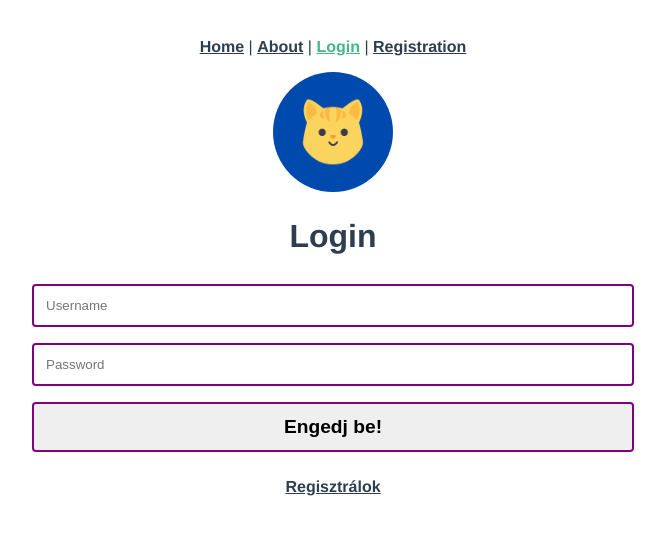
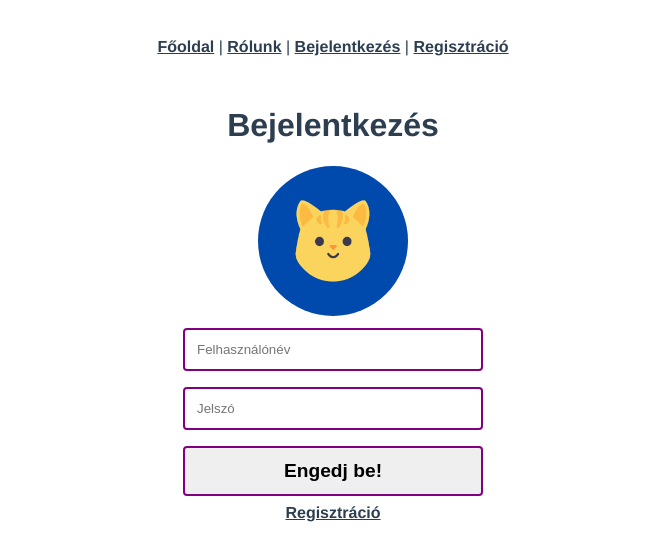
Before and after one commit to mrbalazs5/integralt_szoftverrendszerek_feladat, a Vue app in the folder frontend/: page /login in a window 1280 px wide. Shown: the top 560 px of the page, without its empty margins (307-972 px from the left). Built offline with nearby package versions, Linux system fonts and the light colour scheme.

Commit message:
global fixes

```diff
--- a/frontend/src/App.vue
+++ b/frontend/src/App.vue
@@ -3,17 +3,16 @@
 </script>
 
 <template>
-
     <div id="nav">
-      <RouterLink to="/">Home</RouterLink> |
-      <RouterLink to="/about">About</RouterLink> |
-      <RouterLink to="/login">Login</RouterLink> |
-      <RouterLink to="/regist">Registration</RouterLink>
+        <RouterLink to="/">Főoldal</RouterLink> |
+        <RouterLink to="/about">Rólunk</RouterLink> |
+        <RouterLink to="/login">Bejelentkezés</RouterLink> |
+        <RouterLink to="/registration">Regisztráció</RouterLink>
+    </div>
 
     <main>
         <RouterView />
     </main>
-  </div>
 </template>
 
 <style>
@@ -25,19 +24,13 @@
       color: #2c3e50;
       background: #FFFFFF;
     }
+
     #nav {
       padding: 30px;
     }
-#nav a {
+
+    a {
       font-weight: bold;
       color: #2c3e50;
     }
-#nav a.router-link-exact-active {
-  color: #42b983;
-}
-
-.container {
-  padding: 2px 16px;
-}
-
 </style>
--- a/frontend/src/pages/AboutPage.vue
+++ b/frontend/src/pages/AboutPage.vue
@@ -1,7 +1,14 @@
 <template>
   <div class="AboutPage page">
-    <h1>This is an about page</h1>
+    <h1>Rólunk</h1>
+    <p>Chat alkalmazás, ahol még focizhattok is ;)</p>
   </div>
 </template>
 
+<script lang="ts">
+    export default {
+        name: 'AboutPage'
+    }
+</script>
+
 <style></style>
--- a/frontend/src/pages/HomePage.vue
+++ b/frontend/src/pages/HomePage.vue
@@ -1,6 +1,10 @@
 <template>
   <div class="HomePage page">
-    Welcome
+    <div class="welcome-content">
+      <h1>Üdvözöllek!</h1>
+      <p>Ahhoz, hogy chatelj és játszhass jelentkezz be!</p>
+      <RouterLink to="/login">Bejelentkezés</RouterLink>
+    </div>
   </div>
 </template>
 
@@ -43,3 +47,10 @@
         },
     }
 </script>
+
+<style scoped>
+  .welcome-content p {
+    padding: 0;
+    margin: 0;
+  }
+</style>
--- a/frontend/src/pages/LoginPage.vue
+++ b/frontend/src/pages/LoginPage.vue
@@ -1,45 +1,51 @@
 <template>
-    <div id="login">
+    <div class="LoginPage page">
+        <h1>Bejelentkezés</h1>
+
         <form id="login-form" class="login-form" @submit.prevent="processForm(loginData)">
-            <div>
-              <p>
             <img src="../img/c(h)at.png" alt="Avatar" class="avatar">
-              </p>
+
+            <div class="form-group">
+                <div class="input-wrapper">
+                    <input type="text" name="username" placeholder="Felhasználónév" />
                 </div>
-            <div class="form-group">
-                <h1>Login</h1>
-                <div>
-                    <input type="text" name="username" placeholder="Username" />
+                <div class="input-wrapper">
+                    <input type="password" name="password" placeholder="Jelszó" />
                 </div>
-                <div>
-                    <input type="password" name="password" placeholder="Password" />
-                </div>
-                <div>
+                <div class="input-wrapper">
                     <input type="submit" value="Engedj be!">
                 </div>
             </div>
         </form>
-        <br />
-        <a href="regist">Regisztrálok</a>
+
+        <RouterLink to="/registration">Regisztráció</RouterLink>
     </div>
+</template>
 
-</template>
+<script lang="ts">
+    export default {
+        name: 'LoginPage'
+    }
+</script>
 
 
 <style scoped>
     input, select {
-    width: 50%;
+        width: 100%;
         padding: 12px;
         margin: 8px 0;
         box-sizing: border-box;
         border-radius: 4px;
         border: 2px solid purple;
         alignment: center;
+        transition: 0.5s;
     }
+
     option {
         padding: 12px;
         margin: 8px 0;
     }
+
     label {
         padding: 12px 12px 12px 0;
         display: inline-block;
@@ -49,20 +55,28 @@
         font-weight: bold;
         font-size: larger;
     }
+
     input:focus {
         background-color: lightblue;
     }
+
     input[type = submit] {
         font-weight: bold;
         font-size: larger;
     }
+
     input[type=submit]:hover {
         background-color: #45a049;
         color: white;
     }
 
-  img{
-      width: 10%;
+    img {
+        max-width: 150px;
         border-radius: 50%;
     }
+
+    .login-form {
+        max-width: 300px;
+        margin: 0 auto;
+    }
 </style>
--- a/frontend/src/pages/RegistPage.vue
+++ /dev/null
@@ -1,58 +0,0 @@
-<template>
-  <div id="registrationForm">
-    <h1>Registration page</h1>
-    <form>
-      <div>
-        <label for="name">Username: </label>
-        <input name="name" placeholder="Username" required="required">
-      </div>
-      <div>
-        <label for="email">Email: </label>
-        <input type="email" name="email" placeholder="email" required="required">
-      </div>
-      <div>
-        <label for="password">Password: </label>
-        <input name="password"  placeholder="password" type="password" required="required">
-      </div>
-      <input type="submit" value="Regisztrálok!">
-    </form>
-  </div>
-
-</template>
-
-
-<style scoped>
-    input, select {
-    width: 50%;
-    padding: 12px;
-    margin: 8px 0;
-    box-sizing: border-box;
-    border-radius: 4px;
-    border: 2px solid purple;
-    alignment: center;
-  }
-  option {
-   padding: 12px;
-   margin: 8px 0;
- }
-  label {
-    padding: 12px 12px 12px 0;
-    display: inline-block;
-    alignment: center;
-    width: 50%;
-    margin-top: 6px;
-    font-weight: bold;
-    font-size: larger;
-  }
-  input:focus {
-    background-color: lightblue;
-  }
-  input[type = submit] {
-    font-weight: bold;
-    font-size: larger;
-  }
-  input[type=submit]:hover {
-    background-color: #45a049;
-    color: white;
-  }
-</style>
--- /dev/null
+++ b/frontend/src/pages/RegistrationPage.vue
@@ -0,0 +1,83 @@
+<template>
+  <div class="RegistrationPage page">
+    <h1>Regisztráció</h1>
+
+    <form id="registration-form" class="registration-form">
+      <div class="input-wrapper">
+        <label for="name">Felhasználónév</label>
+        <input name="name" placeholder="Felhasználónév" required="required">
+      </div>
+
+      <div class="input-wrapper">
+        <label for="email">E-mail cím</label>
+        <input type="email" name="email" placeholder="E-mail cím" required="required">
+      </div>
+
+      <div class="input-wrapper">
+        <label for="password">Jelszó</label>
+        <input name="password"  placeholder="Jelszó" type="password" required="required">
+      </div>
+
+      <input type="submit" value="Regisztrálok!">
+    </form>
+  </div>
+
+</template>
+
+<script lang="ts">
+    export default {
+        name: 'RegistrationPage'
+    }
+</script>
+
+
+<style scoped>
+    input, select {
+        width: 100%;
+        padding: 12px;
+        margin: 8px 0;
+        box-sizing: border-box;
+        border-radius: 4px;
+        border: 2px solid purple;
+        alignment: center;
+        transition: 0.5s;
+    }
+
+    .input-wrapper {
+      display: flex;
+      flex-direction: column;
+      justify-content: flex-start;
+    }
+
+    option {
+        padding: 12px;
+        margin: 8px 0;
+    }
+
+    label {
+        width: 100%;
+        margin-top: 6px;
+        font-weight: bold;
+        font-size: larger;
+        text-align: left;
+    }
+
+    input:focus {
+        background-color: lightblue;
+    }
+
+    input[type = submit] {
+        font-weight: bold;
+        font-size: larger;
+    }
+
+    input[type=submit]:hover {
+        background-color: #45a049;
+        color: white;
+    }
+
+    .registration-form {
+        max-width: 300px;
+        margin: 0 auto;
+    }
+</style>
--- a/frontend/src/router/index.ts
+++ b/frontend/src/router/index.ts
@@ -2,7 +2,7 @@ import { createRouter, createWebHistory } from 'vue-router'
 import HomePage from '../pages/HomePage.vue'
 import AboutPage from '../pages/AboutPage.vue'
 import LoginPage from '../pages/LoginPage.vue'
-import RegistPage from '../pages/RegistPage.vue'
+import RegistrationPage from '../pages/RegistrationPage.vue'
 
 const router = createRouter({
   history: createWebHistory(import.meta.env.BASE_URL),
@@ -26,9 +26,9 @@ const router = createRouter({
       component: LoginPage
     },
     {
-      path: '/regist',
-      name: 'regist',
-      component: RegistPage
+      path: '/registration',
+      name: 'registration',
+      component: RegistrationPage
     }
   ]
 });
```
Lines whose indentation alone changed are shown as unchanged.
